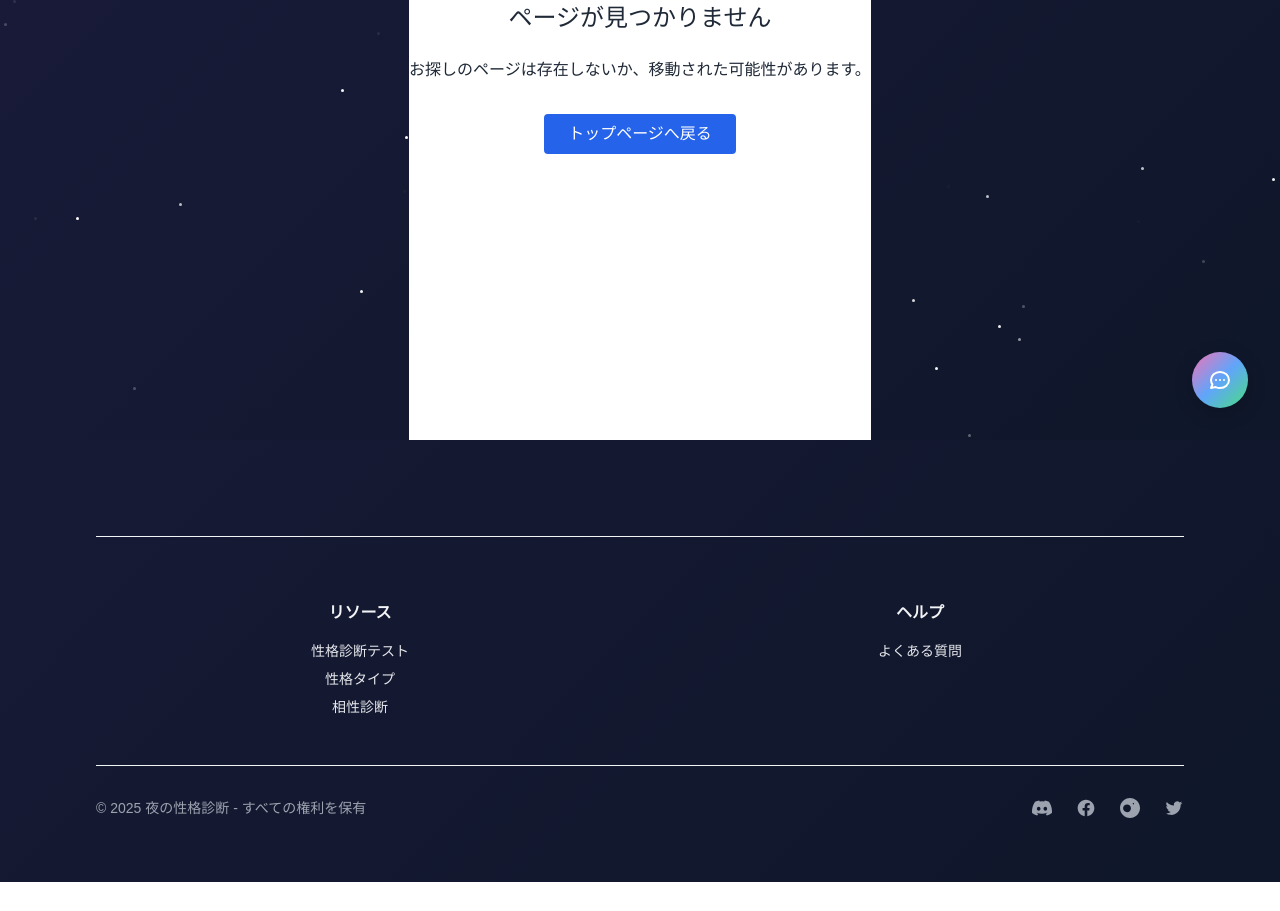
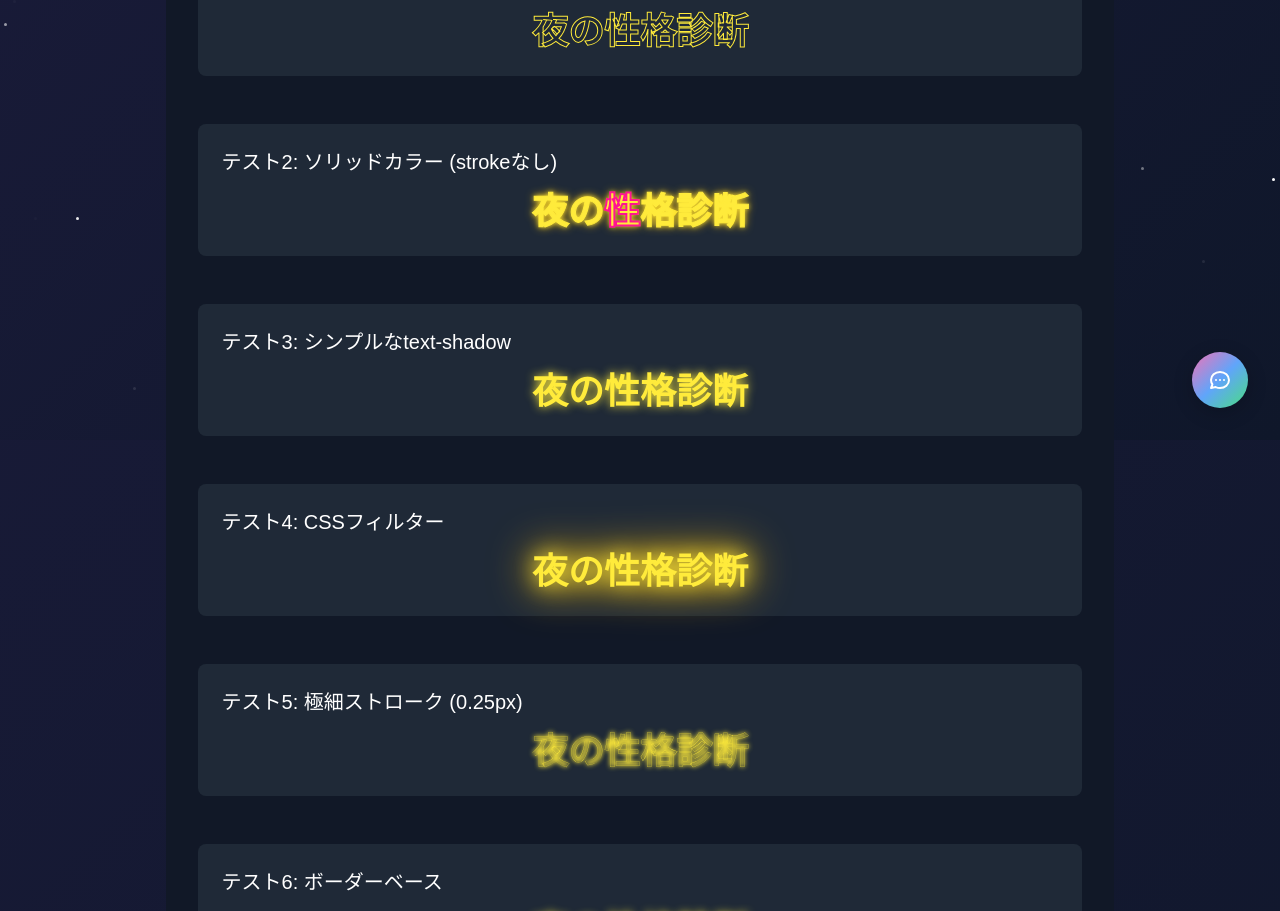
Before and after one commit to gezzzi/yoru-mbti-v2, a Next.js app: page /debug-neon in a window 1280 px wide. Before the commit this address had no page. Shown: the part 360-1271 px from the top of the page. Before the commit the page ends 1242 px from the top, so only its background shows below. Built offline with nearby package versions, Linux system fonts and the light colour scheme.

Commit message:
ネオン文字のデバッグ

```diff
--- /dev/null
+++ b/src/app/debug-neon/page.tsx
@@ -0,0 +1,156 @@
+'use client';
+
+import React from 'react';
+import NeonText from '../../components/NeonText';
+
+const DebugNeonPage: React.FC = () => {
+  return (
+    <div className="min-h-screen bg-gray-900 p-8">
+      <div className="max-w-4xl mx-auto space-y-12">
+        <h1 className="text-white text-3xl font-bold text-center mb-8">
+          iPhone ネオンテキスト デバッグテスト
+        </h1>
+
+        {/* 現在のスタイル */}
+        <div className="bg-gray-800 p-6 rounded-lg">
+          <h2 className="text-white text-xl mb-4">現在のスタイル</h2>
+          <div className="text-center">
+            <NeonText text={["夜の", "性格診断"]} specialCharIndex={2} className="gap-1" />
+          </div>
+        </div>
+
+        {/* テスト1: 最小限のストローク */}
+        <div className="bg-gray-800 p-6 rounded-lg debug-test-1">
+          <h2 className="text-white text-xl mb-4">テスト1: 最小限のストローク (text-shadowなし)</h2>
+          <div className="text-center">
+            <div className="text-4xl font-bold">
+              <span className="neon-char" style={{'--char-index': 0} as React.CSSProperties} data-char="夜">夜</span>
+              <span className="neon-char" style={{'--char-index': 1} as React.CSSProperties} data-char="の">の</span>
+              <span className="neon-char special" style={{'--char-index': 2} as React.CSSProperties} data-char="性">性</span>
+              <span className="neon-char" style={{'--char-index': 3} as React.CSSProperties} data-char="格">格</span>
+              <span className="neon-char" style={{'--char-index': 4} as React.CSSProperties} data-char="診">診</span>
+              <span className="neon-char" style={{'--char-index': 5} as React.CSSProperties} data-char="断">断</span>
+            </div>
+          </div>
+        </div>
+
+        {/* テスト2: ソリッドカラー */}
+        <div className="bg-gray-800 p-6 rounded-lg debug-test-2">
+          <h2 className="text-white text-xl mb-4">テスト2: ソリッドカラー (strokeなし)</h2>
+          <div className="text-center">
+            <div className="text-4xl font-bold">
+              <span className="neon-char" style={{'--char-index': 0} as React.CSSProperties} data-char="夜">夜</span>
+              <span className="neon-char" style={{'--char-index': 1} as React.CSSProperties} data-char="の">の</span>
+              <span className="neon-char special" style={{'--char-index': 2} as React.CSSProperties} data-char="性">性</span>
+              <span className="neon-char" style={{'--char-index': 3} as React.CSSProperties} data-char="格">格</span>
+              <span className="neon-char" style={{'--char-index': 4} as React.CSSProperties} data-char="診">診</span>
+              <span className="neon-char" style={{'--char-index': 5} as React.CSSProperties} data-char="断">断</span>
+            </div>
+          </div>
+        </div>
+
+        {/* テスト3: シンプルなtext-shadow */}
+        <div className="bg-gray-800 p-6 rounded-lg">
+          <h2 className="text-white text-xl mb-4">テスト3: シンプルなtext-shadow</h2>
+          <div className="text-center">
+            <div
+              className="text-4xl font-bold"
+              style={{
+                color: '#ffeb3b',
+                textShadow: '0 0 10px #ffeb3b',
+                WebkitFontSmoothing: 'antialiased'
+              }}
+            >
+              夜の性格診断
+            </div>
+          </div>
+        </div>
+
+        {/* テスト4: CSSフィルター */}
+        <div className="bg-gray-800 p-6 rounded-lg">
+          <h2 className="text-white text-xl mb-4">テスト4: CSSフィルター</h2>
+          <div className="text-center">
+            <div
+              className="text-4xl font-bold"
+              style={{
+                color: '#ffeb3b',
+                filter: 'drop-shadow(0 0 10px #ffeb3b) drop-shadow(0 0 20px #ffc107)',
+                WebkitFontSmoothing: 'antialiased'
+              }}
+            >
+              夜の性格診断
+            </div>
+          </div>
+        </div>
+
+        {/* テスト5: 極細ストローク */}
+        <div className="bg-gray-800 p-6 rounded-lg">
+          <h2 className="text-white text-xl mb-4">テスト5: 極細ストローク (0.25px)</h2>
+          <div className="text-center">
+            <div
+              className="text-4xl font-bold"
+              style={{
+                color: 'transparent',
+                WebkitTextStroke: '0.25px #ffeb3b',
+                textShadow: '0 0 5px #ffeb3b',
+                WebkitFontSmoothing: 'antialiased'
+              }}
+            >
+              夜の性格診断
+            </div>
+          </div>
+        </div>
+
+        {/* テスト6: ボーダーベース */}
+        <div className="bg-gray-800 p-6 rounded-lg">
+          <h2 className="text-white text-xl mb-4">テスト6: ボーダーベース</h2>
+          <div className="text-center">
+            <div className="text-4xl font-bold inline-block relative">
+              <span
+                className="absolute inset-0"
+                style={{
+                  color: 'transparent',
+                  border: '1px solid #ffeb3b',
+                  WebkitFontSmoothing: 'antialiased'
+                }}
+              >
+                夜の性格診断
+              </span>
+              <span
+                style={{
+                  color: 'transparent',
+                  textShadow: '0 0 10px #ffeb3b'
+                }}
+              >
+                夜の性格診断
+              </span>
+            </div>
+          </div>
+        </div>
+
+        {/* iPhone専用デバイス情報 */}
+        <div className="bg-gray-800 p-6 rounded-lg">
+          <h2 className="text-white text-xl mb-4">デバイス情報</h2>
+          <div className="text-white text-sm space-y-2">
+            <div>User Agent: {typeof window !== 'undefined' ? navigator.userAgent : 'N/A'}</div>
+            <div>Device Pixel Ratio: {typeof window !== 'undefined' ? window.devicePixelRatio : 'N/A'}</div>
+            <div>Screen Width: {typeof window !== 'undefined' ? window.screen.width : 'N/A'}</div>
+            <div>Screen Height: {typeof window !== 'undefined' ? window.screen.height : 'N/A'}</div>
+          </div>
+        </div>
+
+        {/* 戻るボタン */}
+        <div className="text-center">
+          <a
+            href="/"
+            className="bg-blue-600 text-white px-6 py-3 rounded-lg hover:bg-blue-700 transition-colors"
+          >
+            ホームに戻る
+          </a>
+        </div>
+      </div>
+    </div>
+  );
+};
+
+export default DebugNeonPage;
--- a/src/app/globals.css
+++ b/src/app/globals.css
@@ -147,6 +147,8 @@ body {
   -webkit-font-smoothing: antialiased;
   -moz-osx-font-smoothing: grayscale;
   transform: translateZ(0);
+  font-weight: bold;
+  will-change: transform, opacity;
 }
 
 .neon-char::before {
@@ -279,46 +281,131 @@ body {
   50% { transform: rotate(5deg) scale(1.1); }
 }
 
-/* Mobile optimizations for crisp neon text */
+/* iPhone specific optimizations for crisp neon text */
 @media screen and (-webkit-min-device-pixel-ratio: 2) {
   .neon-char {
+    -webkit-text-stroke-width: 0.5px;
+    text-stroke-width: 0.5px;
+    text-shadow:
+      0 0 5px #ffeb3b,
+      0 0 10px #ffc107;
+    -webkit-transform: translateZ(0);
+    transform: translateZ(0);
+    -webkit-backface-visibility: hidden;
+    backface-visibility: hidden;
+    -webkit-perspective: 1000;
+    perspective: 1000;
+  }
+
+  .neon-char::before {
+    -webkit-text-stroke-width: 1.5px;
+    text-stroke-width: 1.5px;
+    text-shadow:
+      0 0 10px #9945ff,
+      0 0 20px #7733dd;
+    -webkit-transform: translateZ(0);
+    transform: translateZ(0);
+  }
+
+  .neon-char.special {
     -webkit-text-stroke-width: 1px;
     text-stroke-width: 1px;
     text-shadow:
-      0 0 10px #ffeb3b,
-      0 0 20px #ffc107;
+      0 0 8px #ff1493,
+      0 0 15px #ff69b4;
+    -webkit-transform: translateZ(0);
+    transform: translateZ(0);
   }
 
-  .neon-char::before {
-    -webkit-text-stroke-width: 3px;
-    text-stroke-width: 3px;
-    text-shadow:
-      0 0 20px #9945ff,
-      0 0 40px #7733dd;
-  }
-
-  .neon-char.special {
+  .neon-char.special::before {
     -webkit-text-stroke-width: 2px;
     text-stroke-width: 2px;
     text-shadow:
-      0 0 15px #ff1493,
-      0 0 30px #ff69b4;
-  }
-
-  .neon-char.special::before {
-    -webkit-text-stroke-width: 4px;
-    text-stroke-width: 4px;
-    text-shadow:
-      0 0 25px #ff6b35,
-      0 0 50px #ff4500;
+      0 0 12px #ff6b35,
+      0 0 25px #ff4500;
+    -webkit-transform: translateZ(0);
+    transform: translateZ(0);
   }
 
   .neon-char.special::after {
-    -webkit-text-stroke-width: 1px;
-    text-stroke-width: 1px;
+    -webkit-text-stroke-width: 0.5px;
+    text-stroke-width: 0.5px;
     text-shadow:
-      0 0 10px #9370db,
-      0 0 20px #ba55d3,
-      0 0 30px #da70d6;
+      0 0 5px #9370db,
+      0 0 10px #ba55d3,
+      0 0 15px #da70d6;
+    -webkit-transform: translateZ(0);
+    transform: translateZ(0);
   }
 }
+
+/* Additional iOS Safari specific fixes */
+@supports (-webkit-touch-callout: none) {
+  .neon-char {
+    -webkit-font-smoothing: subpixel-antialiased;
+    -moz-osx-font-smoothing: auto;
+    text-rendering: optimizeSpeed;
+    will-change: transform;
+  }
+
+  .neon-char::before,
+  .neon-char.special::before,
+  .neon-char.special::after {
+    -webkit-font-smoothing: subpixel-antialiased;
+    will-change: transform;
+  }
+}
+
+/* Debug styles for iPhone blur testing - uncomment one at a time to test */
+
+/* Test 1: Minimal stroke approach */
+.debug-test-1 .neon-char {
+  color: transparent !important;
+  -webkit-text-stroke: 1px #ffeb3b !important;
+  text-stroke: 1px #ffeb3b !important;
+  text-shadow: none !important;
+  -webkit-font-smoothing: antialiased !important;
+  font-weight: bold !important;
+  animation: none !important;
+}
+
+.debug-test-1 .neon-char::before,
+.debug-test-1 .neon-char::after {
+  display: none !important;
+}
+
+/* Test 2: Solid color approach */
+.debug-test-2 .neon-char {
+  color: #ffeb3b !important;
+  -webkit-text-stroke: none !important;
+  text-stroke: none !important;
+  text-shadow:
+    0 0 5px #ffeb3b,
+    0 0 10px #ffc107 !important;
+  -webkit-font-smoothing: antialiased !important;
+  animation: none !important;
+}
+
+.debug-test-2 .neon-char::before,
+.debug-test-2 .neon-char::after {
+  display: none !important;
+}
+
+/* Test 3: Box shadow approach *//*
+.debug-test-3 .neon-char {
+  color: transparent;
+  background: linear-gradient(transparent, transparent);
+  background-clip: text;
+  -webkit-background-clip: text;
+  border: 1px solid #ffeb3b;
+  box-shadow:
+    0 0 5px #ffeb3b,
+    0 0 10px #ffc107;
+}
+
+/* Test 4: SVG filter approach *//*
+.debug-test-4 .neon-char {
+  color: #ffeb3b;
+  filter: url(#neon-glow);
+}
+*/
```
